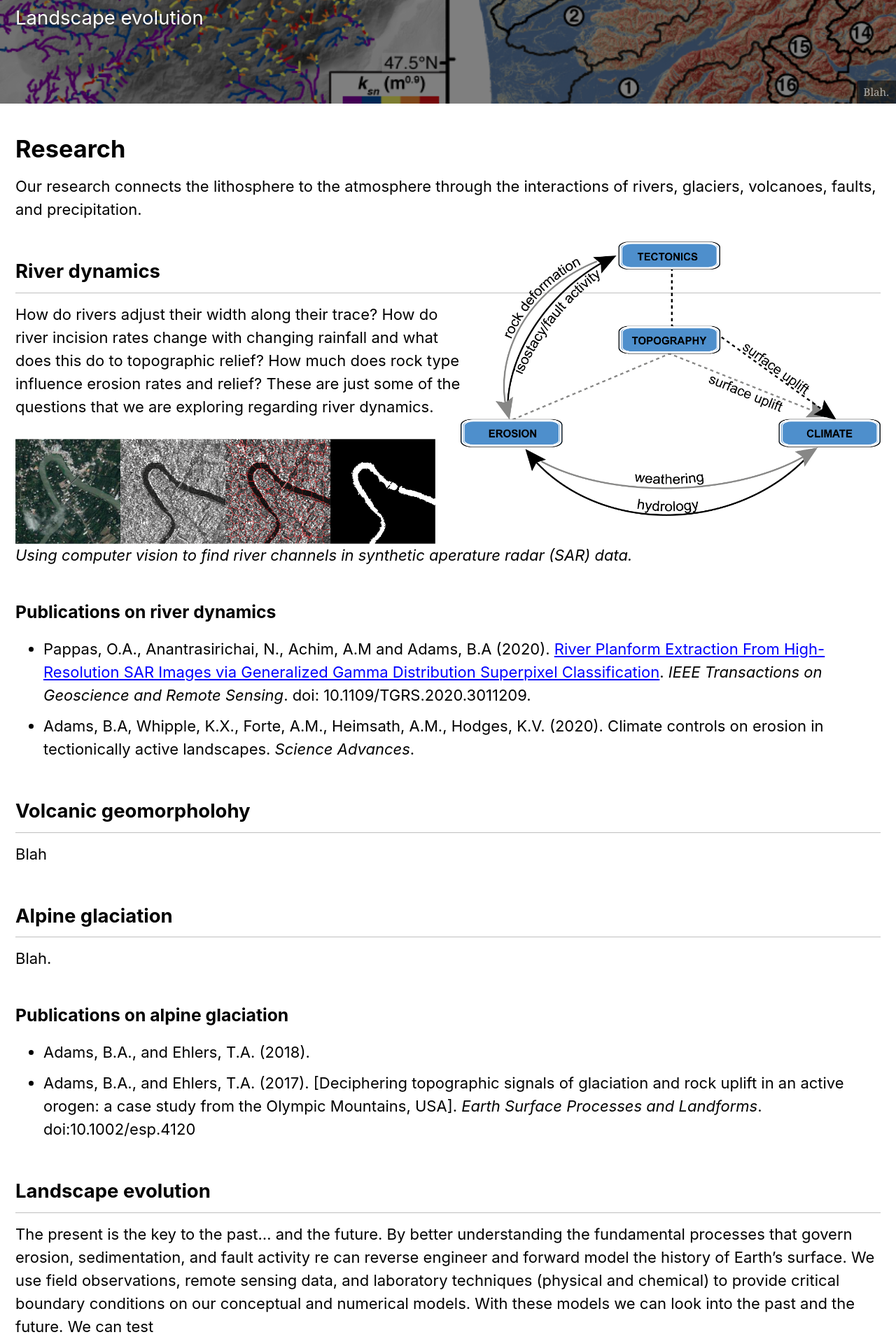
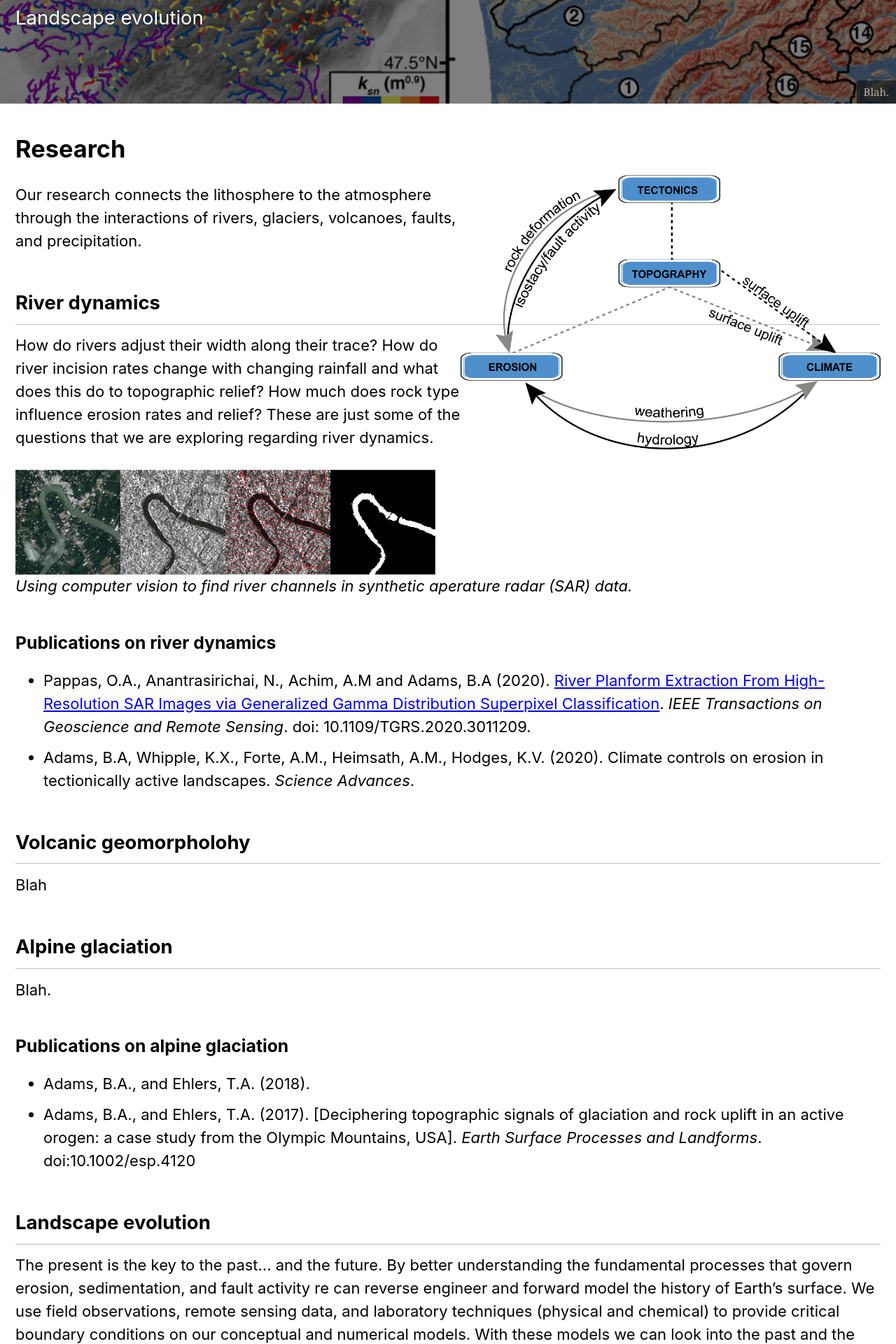
Before and after one commit to baadams/baadams.github.io, a Jekyll site: the page built from _pages/research.md, in a window 1280 px wide. Shown: the part 355-2275 px from the top of the page at 70% size. Built offline with Jekyll 4.4.1, drawn with Linux system fonts in a browser that asks for light colours; cached includes are drawn as plain includes.

Commit message:
Update research.md

```diff
--- a/_pages/research.md
+++ b/_pages/research.md
@@ -20,15 +20,15 @@ excerpt: "River dynamics<br/>
 
 # Research
 
+<img align="right" src="/assets/images/cycle_5.png" alt="Evolve" width="600px" >
+
 Our research connects the lithosphere to the atmosphere through the interactions of rivers, glaciers, volcanoes, faults, and precipitation.
-
-<img align="right" src="/assets/images/cycle_5.png" alt="Evolve" width="600px" >
 
 ## River dynamics
 
 How do rivers adjust their width along their trace? How do river incision rates change with changing rainfall and what does this do to topographic relief? How much does rock type influence erosion rates and relief? These are just some of the questions that we are exploring regarding river dynamics.
 
-<img align="middle" src="/assets/images/smart_rivers.png" alt="River" width="600px" >
+<img align="middle" src="/assets/images/smart_rivers.png" alt="River" width="600px"> <br/>
 *Using computer vision to find river channels in synthetic aperature radar (SAR) data.*
 
 ### Publications on river dynamics
```
